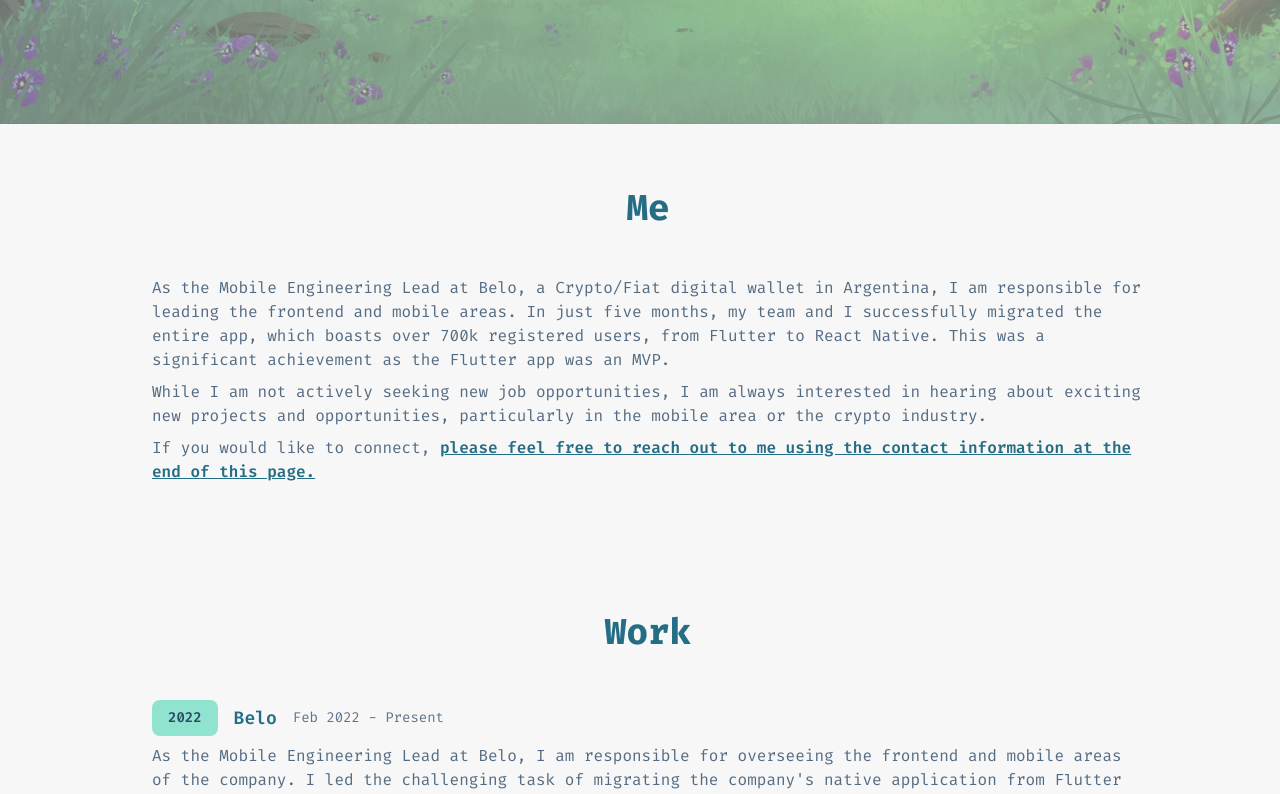
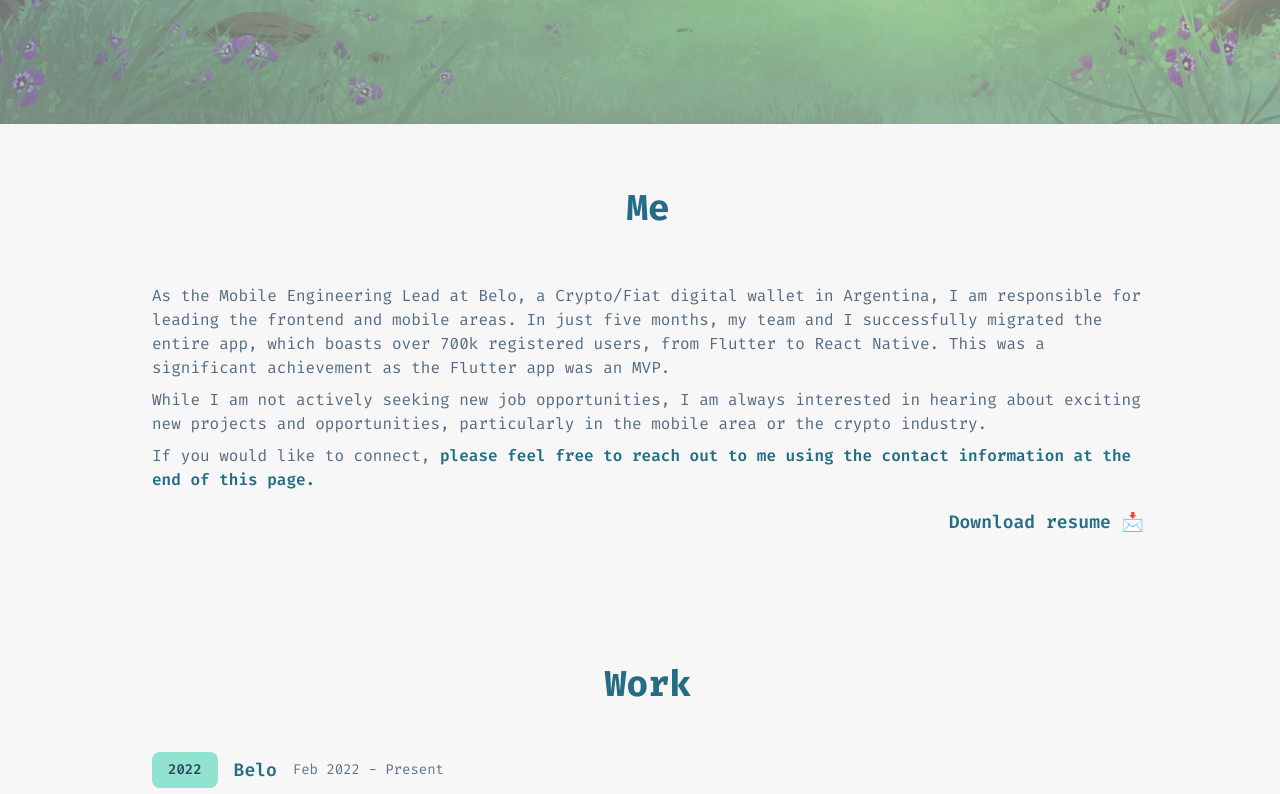
Before and after one commit to Pakvothe/portfolio-v2, a React (Vite) app: page / in a window 1280 px wide. Shown: the part 676-1470 px from the top of the page. Built offline with nearby package versions, Linux system fonts and the light colour scheme; no server answers.

Commit message:
(feat) add resume dowload link

```diff
--- a/package.json
+++ b/package.json
@@ -35,6 +35,7 @@
     "tailwindcss": "^3.2.7",
     "typescript": "^4.9.3",
     "vite": "^4.1.0",
+    "vite-plugin-minify": "^1.5.2",
     "vite-plugin-obfuscator": "^1.0.5"
   }
 }
--- a/src/components/about.tsx
+++ b/src/components/about.tsx
@@ -1,9 +1,14 @@
 import { aboutMe1, aboutMe2, aboutMe3, aboutMe4 } from "@/utils";
 import { FC } from "react";
 
+import RESUME from "@/assets/Resume_Franco_ortiz.pdf";
+
 export const AboutSection: FC = () => {
   return (
-    <div id="me" className="max-w-[1040px] m-auto p-4 md:pl-14 lg:pl-8 py-16">
+    <div
+      id="me"
+      className="flex flex-col max-w-[1040px] m-auto p-4 md:pl-14 lg:pl-8 py-16"
+    >
       <h1 className="mb-12 text-4xl font-bold text-center text-primary">Me</h1>
       <div>
         <p className="my-2 text-base font-normal text-secondary/80">
@@ -16,12 +21,21 @@
           {aboutMe3}
           <a
             href="#contact"
-            className="text-primary font-semibold underline cursor-pointer hover:text-accent hover:transition-all"
+            className="text-primary font-semibold cursor-pointer hover:text-accent hover:underline hover:transition-all"
           >
             {aboutMe4}
           </a>
         </p>
       </div>
+      <a
+        aria-label="resume"
+        href={RESUME}
+        target="_blank"
+        rel="noreferrer"
+        className="text-lg ml-auto pt-4 font-semibold text-primary hover:text-accent hover:underline cursor-pointer"
+      >
+        Download resume 📩
+      </a>
     </div>
   );
 };
--- a/vite.config.ts
+++ b/vite.config.ts
@@ -2,6 +2,7 @@
 import react from "@vitejs/plugin-react-swc";
 import * as path from "path";
 import { viteObfuscateFile } from "vite-plugin-obfuscator";
+import { ViteMinifyPlugin } from "vite-plugin-minify";
 
 const obfuscator_options = {
   compact: true,
@@ -33,7 +34,11 @@
 };
 
 export default defineConfig({
-  plugins: [react(), viteObfuscateFile(obfuscator_options)],
+  plugins: [
+    react(),
+    ViteMinifyPlugin({}),
+    viteObfuscateFile(obfuscator_options),
+  ],
   resolve: {
     alias: {
       "@": path.resolve(__dirname, "./src/"),
```
Also changed, not shown: 2 other files (tests, documents, lock files or other folders).
